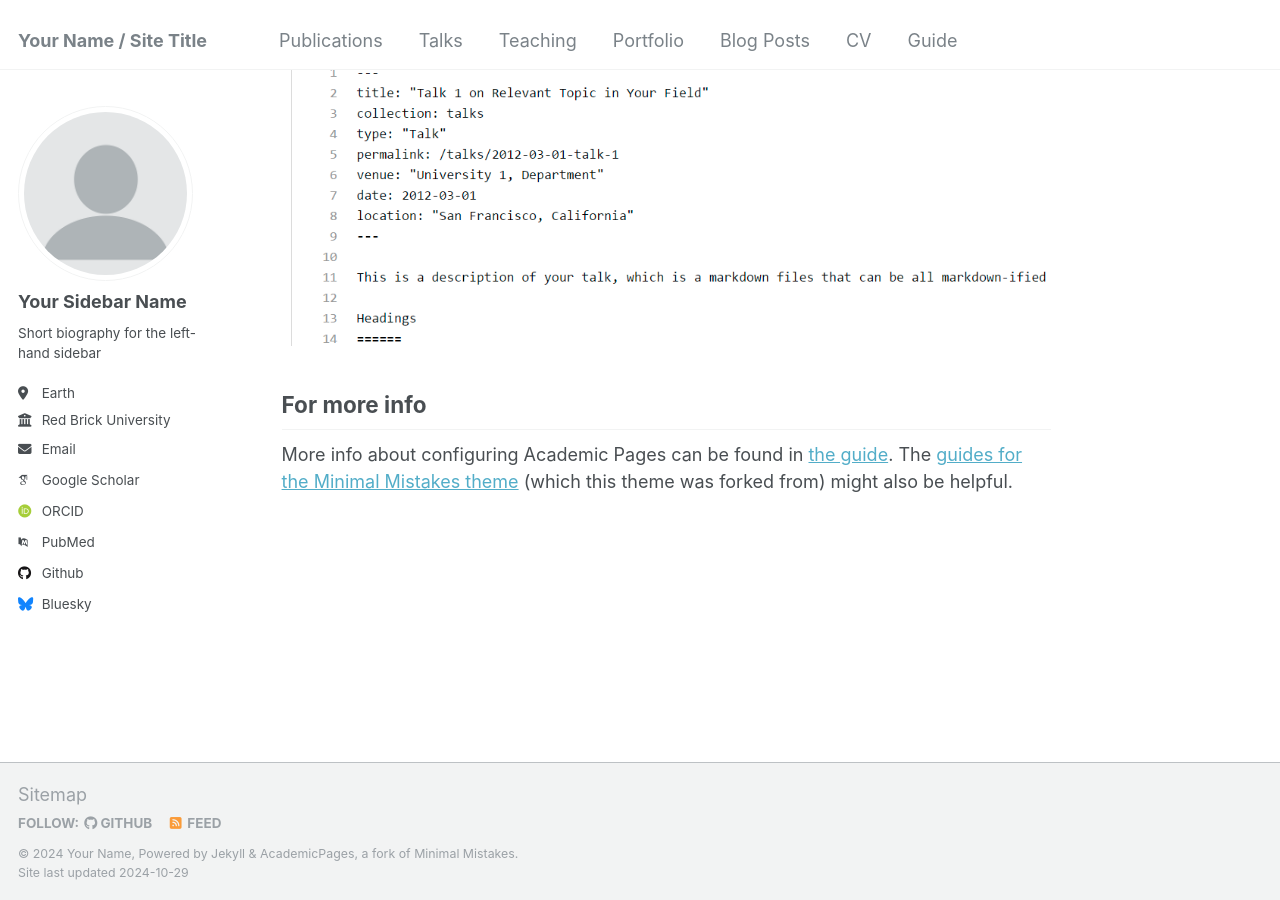
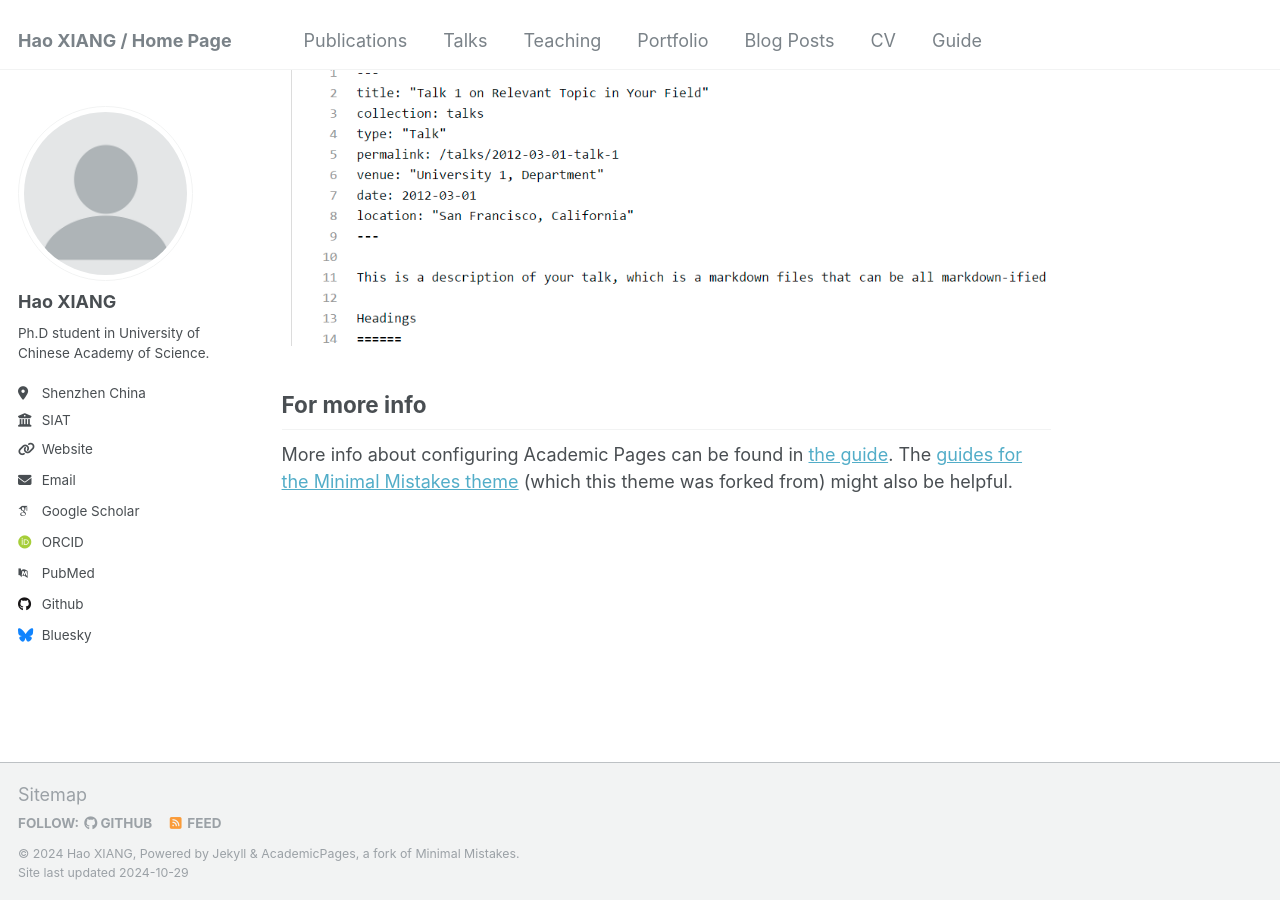
Before and after one commit to Maiya19724/Maiya19724.github.io, a Jekyll site: the page built from _pages/about.md, in a window 1280 px wide and 900 px high, scrolled down 2643 px. Built offline with Jekyll 4.4.1, drawn with Linux system fonts in a browser that asks for light colours; some web fonts are replaced.

Commit message:
_config.yml update

```diff
--- a/_config.yml
+++ b/_config.yml
@@ -8,13 +8,13 @@
 
 # Basic Site Settings
 locale                   : "en-US"
-title                    : "Your Name / Site Title"
+title                    : "Hao XIANG / Home Page"
 title_separator          : "-"
-name                     : &name "Your Name"
-description              : &description "personal description"
-url                      : https://academicpages.github.io # the base hostname & protocol for your site e.g. "https://mmistakes.github.io"
+name                     : &name "Hao XIANG"
+description              : &description "Ph.D student in University of Chinese Academy of Science."
+url                      : https://Maiya19724.github.io # the base hostname & protocol for your site e.g. "https://mmistakes.github.io"
 baseurl                  : "" # the subpath of your site, e.g. "/blog"
-repository               : "academicpages/academicpages.github.io"
+repository               : "Maiya19724/Maiya19724.github.io"
 
 # Site Author - The following control what appear as part of the author content on the side bar.
 #               If a field is blank the icon and link will not appear, otherwise it will be shown.
@@ -22,13 +22,13 @@ repository               : "academicpages/academicpages.github.io"
 author:
   # Biographic information
   avatar           : "profile.png"
-  name             : "Your Sidebar Name"
+  name             : "Hao XIANG"
   pronouns         : # example: "she/her"
-  bio              : "Short biography for the left-hand sidebar"
-  location         : "Earth"
-  employer         : "Red Brick University"
-  uri              : # URL
-  email            : "none@example.org"
+  bio              : "Ph.D student in University of Chinese Academy of Science."
+  location         : "Shenzhen China"
+  employer         : "SIAT"
+  uri              : https://sym-lab.net/
+  email            : "h.xiang@siat.ac.cn"
 
   # Academic websites
   arxiv            : # URL - Update with the correct link to your profile
```
